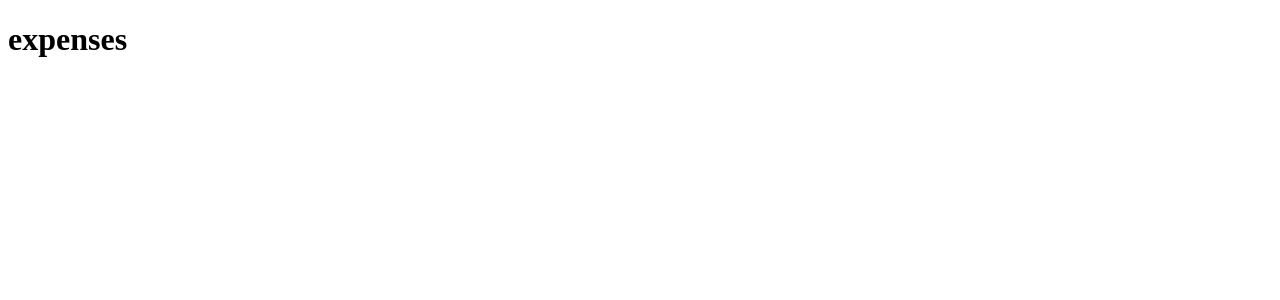
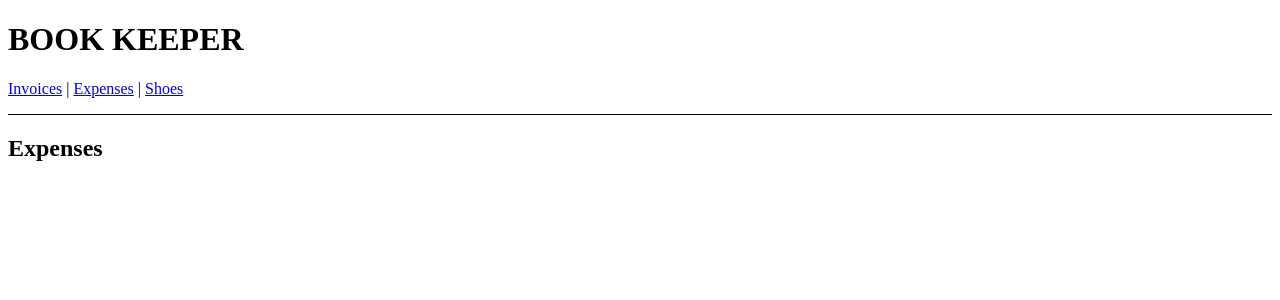
Before and after one commit to 0xThomas3000/react-router-dom-v6, a React (Create React App) app: page /expenses in a window 1280 px wide. Shown: the top 300 px of the page. Built offline with nearby package versions, Linux system fonts and the light colour scheme.

Commit message:
Config Router to render child components with shared layout of the App parent

```diff
--- a/src/App.tsx
+++ b/src/App.tsx
@@ -1,16 +1,19 @@
 import React from "react";
-import { Link } from "react-router-dom";
+import { Link, Outlet } from "react-router-dom";
 
 const App = () => {
   return (
+    <div>
+      <h1>BOOK KEEPER</h1>
       <nav style={{ borderBottom: "1px solid black", paddingBottom: "1rem" }}>
-      <h1>Book keeper</h1>
         <Link to="/invoices">Invoices</Link>
         {" | "}
         <Link to="/expenses">Expenses</Link>
         {" | "}
         <Link to="/shoes">Shoes</Link>
       </nav>
+      <Outlet />
+    </div>
   );
 };
 
--- a/src/index.tsx
+++ b/src/index.tsx
@@ -10,10 +10,11 @@
   <React.StrictMode>
     <BrowserRouter>
       <Routes>
-        <Route path="/" element={<App />} />
-        <Route path="invoices" element={<Invoices />} />
-        <Route path="expenses" element={<Expenses />} />
-        <Route path="shoes" element={<Shoes />} />
+        <Route path="/" element={<App />}>
+          <Route path="invoices" element={<Invoices />} />
+          <Route path="expenses" element={<Expenses />} />
+          <Route path="shoes" element={<Shoes />} />
+        </Route>
       </Routes>
     </BrowserRouter>
   </React.StrictMode>,
--- a/src/routes/expenses.tsx
+++ b/src/routes/expenses.tsx
@@ -3,7 +3,7 @@
 const Expenses = () => {
   return (
     <div>
-      <h1>expenses</h1>
+      <h2>Expenses</h2>
     </div>
   );
 };
--- a/src/routes/invoices.tsx
+++ b/src/routes/invoices.tsx
@@ -3,7 +3,7 @@
 const Invoices = () => {
   return (
     <div>
-      <h1>Invoices</h1>
+      <h2>Invoices</h2>
     </div>
   )
 }
--- a/src/routes/shoes.tsx
+++ b/src/routes/shoes.tsx
@@ -3,7 +3,7 @@
 const Shoes = () => {
   return (
     <div>
-      <h1>shoes</h1>
+      <h2>Shoes</h2>
     </div>
   );
 };
```
Lines whose indentation alone changed are shown as unchanged.
